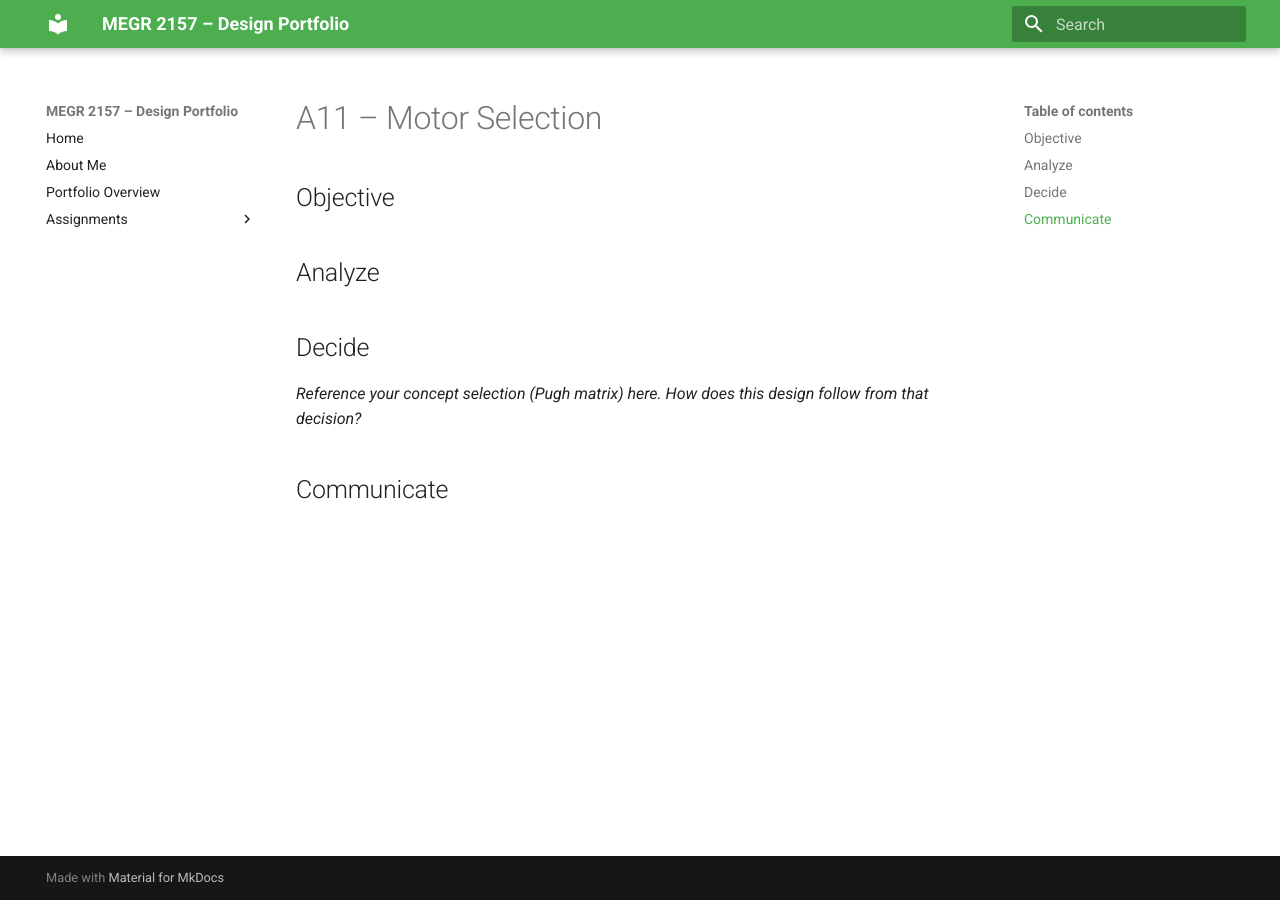
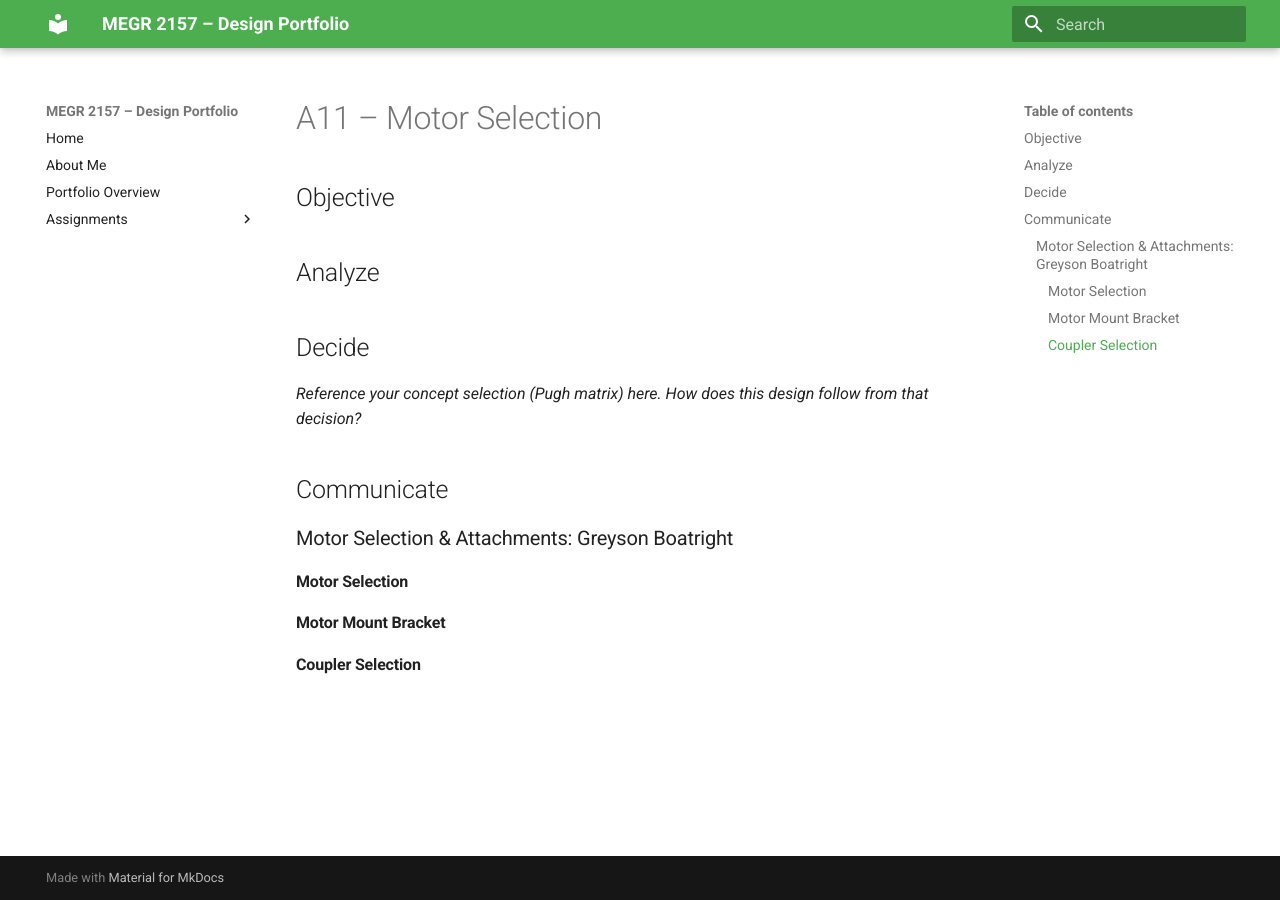
Before and after one commit to Greyson-Boatright/design-projects-portfolio, an MkDocs documentation site: the page built from docs/assignments/a11/index.md, in a window 1280 px wide. Built offline with MkDocs 1.6.1 and Material for MkDocs 9.7.7, drawn with Linux system fonts in a browser that asks for light colours.

Commit message:
Add motor selection and attachments sections

```diff
--- a/docs/assignments/a11/index.md
+++ b/docs/assignments/a11/index.md
@@ -10,3 +10,8 @@
 _Reference your concept selection (Pugh matrix) here. How does this design follow from that decision?_
 
 ## Communicate
+
+### Motor Selection & Attachments: Greyson Boatright
+#### Motor Selection
+#### Motor Mount Bracket
+#### Coupler Selection
```
